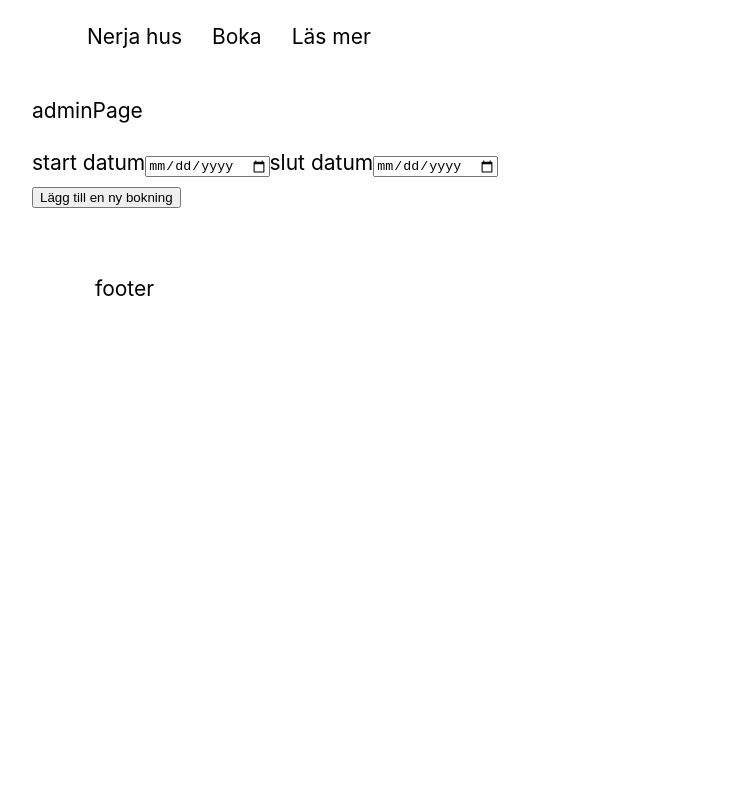
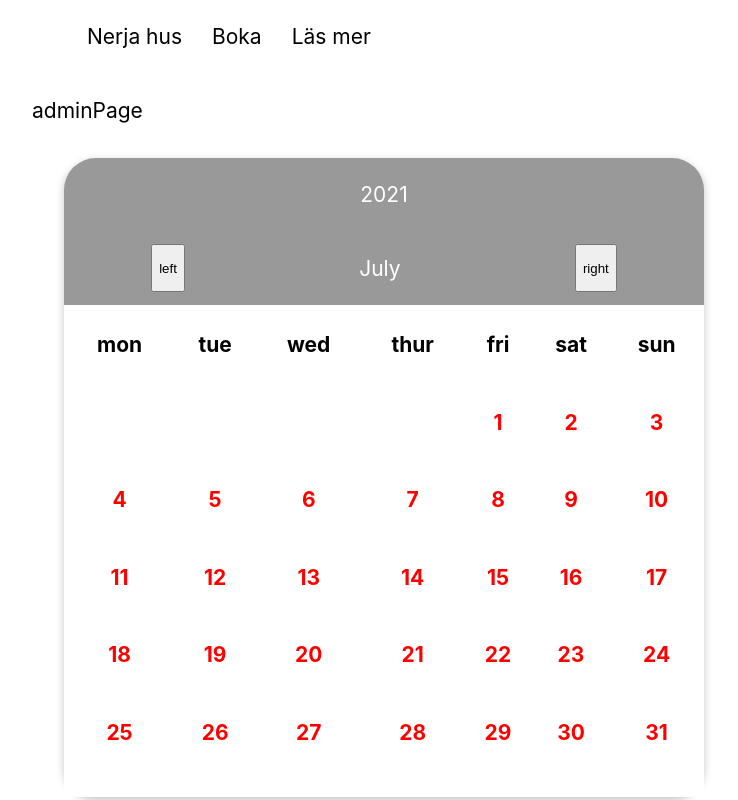
Before and after one commit to DavidFurby/Nerja-house, a Next.js app: page /admin in a window 1280 px wide. Shown: the top 800 px of the page, without its empty margins (0-738 px from the left). Built offline with nearby package versions, Linux system fonts and the light colour scheme; no server answers; the database is empty.

Commit message:
Improvment to code

```diff
--- a/pages/admin.js
+++ b/pages/admin.js
@@ -1,55 +1,100 @@
-import React, { useState } from "react";
+import React, { useEffect, useState } from "react";
+import { Calendar } from "../components/Calendar";
 import { UseBooking } from "../utils/firebase/context/BookingContext";
 
 const Admin = () => {
     let [startDate, setStartDate] = useState("");
     let [endDate, setEndDate] = useState("");
-    let { addNewBooking } = UseBooking();
+    let { addNewBooking, bookedDates } = UseBooking();
+    let [loading, setLoading] = useState(false);
+    let [minimumDate, setMinimumDate] = useState("");
 
+    const setDates = () => {
+        let minimumDate = new Date();
+        const year = minimumDate.getFullYear();
+        let month = minimumDate.getMonth() + 1;
+        month = ifSingleDigit(month);
+        let day = minimumDate.getDate();
+        day = ifSingleDigit(day);
+        minimumDate = year + "-" + month + "-" + day;
+        setMinimumDate(minimumDate);
+        setStartDate(minimumDate);
+        setEndDate(minimumDate);
+    }
+    const ifSingleDigit = (number) => {
+        if (number.toString().length < 2) {
+            return 0 + number.toString();
+        } else {
+            return
+        }
+    }
     const handleNewBooking = (e) => {
         e.preventDefault();
-        const from = startDate;
-        const to = endDate;
+
+        const from = sliceDate(startDate)
+        const to = sliceDate(endDate)
         const booking = { from, to }
-        console.log(booking)
         addNewBooking(booking);
+    }
+
+    const sliceDate = (date) => {
+        let year = date.slice(0, 4);
+        let month = date.slice(5, 7)
+        let day = date.slice(8, 11);
+        return new Date(year, month - 1, day);
     }
     const handleChangeDate = (date, type) => {
         date = date.target.value;
-        const year = date.slice(0, 4);
-        const month = date.slice(5, 7)
-        const day = date.slice(8, 11);
-        date = new Date(year, month - 1, day);
+        (date);
+
         if (type) {
             setStartDate(date)
 
         } else {
             setEndDate(date)
         }
+    }
 
 
-    }
+    useEffect(() => {
+        setDates();
+        setTimeout(() => {
+            setLoading(false);
+        }, 200);
+    }, []);
 
     return (
-        <div>
+        <>
+            {loading ? null : <div>
                 <div>
                     <p>adminPage</p>
                 </div>
+                <section>
+
+                    <Calendar bookedDates={bookedDates} />
+                </section>
                 <form onSubmit={handleNewBooking}>
-                <section>
+                    <div>
                         <label>
                             start datum
-                        <input type="date" value={startDate} onChange={(startDate) => handleChangeDate(startDate, true)} />
+                            <input type="date" min={minimumDate} value={startDate} onChange={(startDate) => handleChangeDate(startDate, true)} />
                         </label>
 
+
+                    </div>
+                    <div>
                         <label>
                             slut datum
-                        <input type="date" value={endDate} onChange={(endDate) => handleChangeDate(endDate, false)} />
+                            <input type="date" min={minimumDate} value={endDate} onChange={(endDate) => handleChangeDate(endDate, false)} />
                         </label>
-                </section>
+                    </div>
+
                     <input type="submit" value="Lägg till en ny bokning" />
                 </form>
-        </div>
+            </div>}
+
+        </>
+
     )
 }
 
--- a/pages/booking.js
+++ b/pages/booking.js
@@ -3,6 +3,7 @@ import { UseBooking } from "../utils/firebase/context/BookingContext";
 import classes from "../styles/booking.module.css"
 const booking = () => {
     let { bookedDates } = UseBooking();
+
     return (
         <>
             {bookedDates.length > 0 ?
--- a/utils/firebase/context/BookingContext.js
+++ b/utils/firebase/context/BookingContext.js
@@ -30,7 +30,7 @@ const UseBooking = () => {
         }
     }
     const addNewBooking = async (booking) => {
-        console.log(booking)
+        (booking)
         try {
             firebase.firestore().collection("bookedDates").add(booking);
             return { success: true, msg: "Ny bokning har lagts till" }
```
Lines whose indentation alone changed are shown as unchanged.
